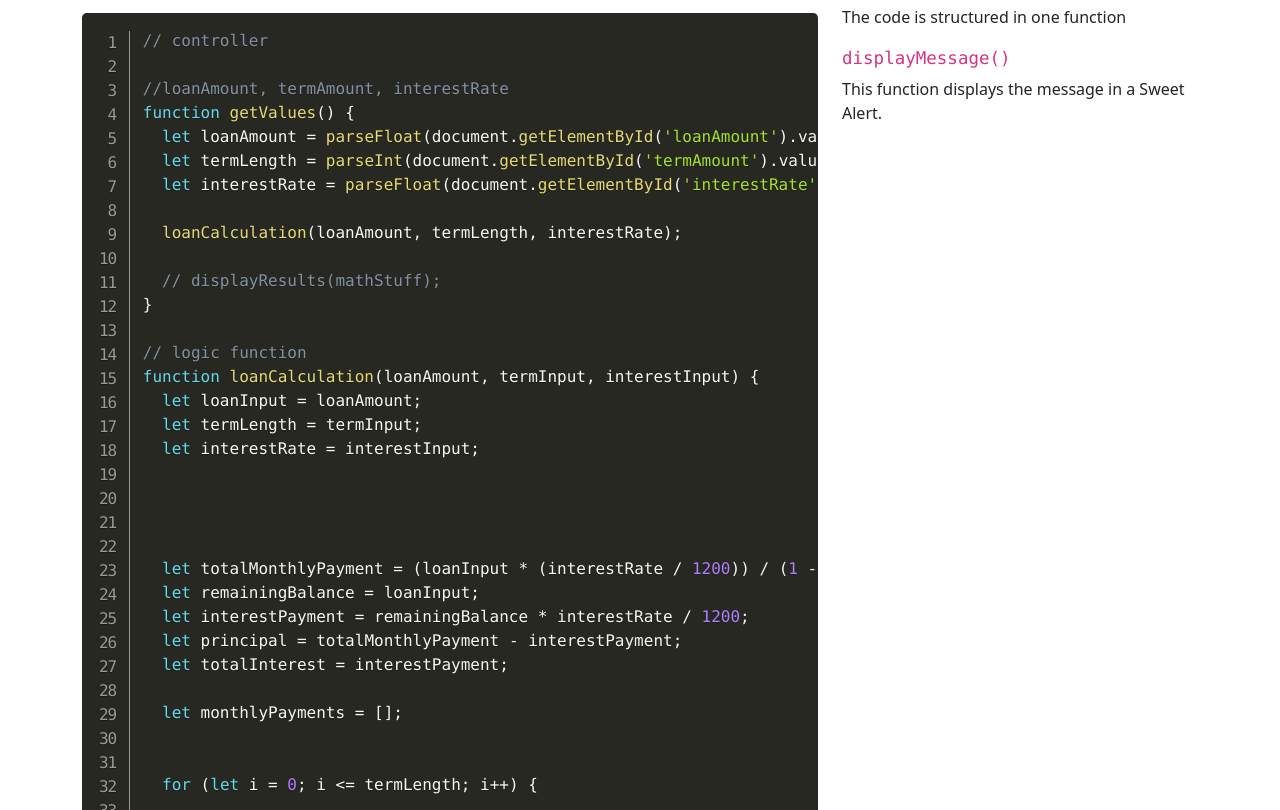
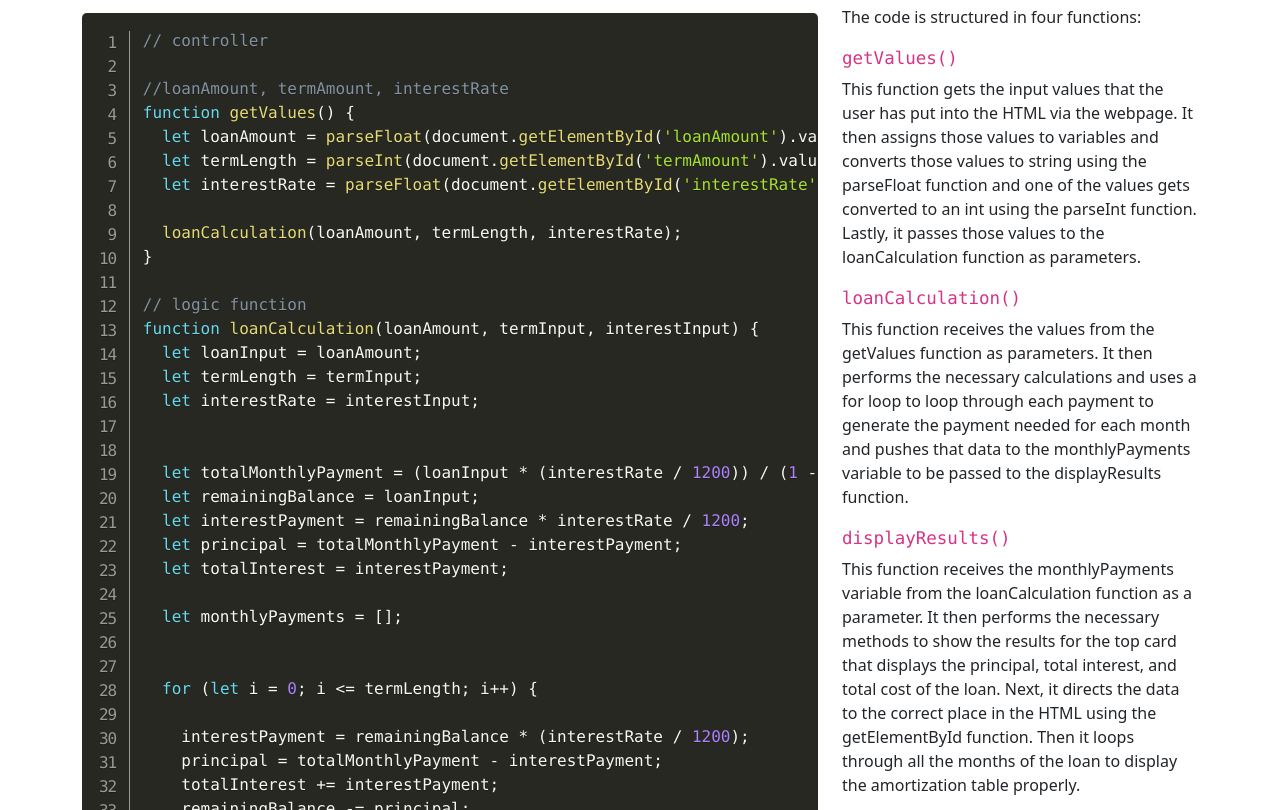
Before and after one commit to ryanpenley/mortgageCalcApp, a plain HTML site: page code.html in a window 1280 px wide. Shown: the part 139-949 px from the top of the page. Drawn offline with nearby package versions, Linux system fonts and the light colour scheme.

Commit message:
did code write up

```diff
--- a/code.html
+++ b/code.html
@@ -84,8 +84,6 @@
                               let interestRate = parseFloat(document.getElementById('interestRate').value);
 
                               loanCalculation(loanAmount, termLength, interestRate);
-
-                              // displayResults(mathStuff);
                             }
 
                             // logic function
@@ -93,8 +91,6 @@
                               let loanInput = loanAmount;
                               let termLength = termInput;
                               let interestRate = interestInput;
-
-
 
 
                               let totalMonthlyPayment = (loanInput * (interestRate / 1200)) / (1 - (1 + interestRate / 1200) ** -termLength);
@@ -171,10 +167,6 @@
                                 tableBody.appendChild(eventRow);
                               }
 
-                              // let totalInterest = loanPayments[loanPayments.length - 1].totalInterest;
-                              // let totalCost = totalInterest + principal;
-                              // let monthlyPayment = loanPayments[0].monthlyPayment
-
                               document.getElementById("MonthlyPaymentAmountDisplay").textContent = formatCurrency(loanPayments[0].payment);
 
                               document.getElementById("principal").textContent = formatCurrency(principalElementValue);
@@ -182,8 +174,6 @@
                               document.getElementById("totalInterestDisplay").textContent = formatCurrency(totalInterestElementValue);
 
                               document.getElementById("totalCostDisplay").textContent = formatCurrency(totalCostValue);
-
-
 
 
 
@@ -199,9 +189,33 @@
                 </div>
                 <!-- Code Description -->
                 <div class="col-12 col-lg-4">
-                    <p>The code is structured in one function</p>
-                    <h5><code>displayMessage()</code></h5>
-                    <p>This function displays the message in a Sweet Alert.</p>
+                    <p>The code is structured in four functions:</p>
+                    <h5><code>getValues()</code></h5>
+                    <p>
+                        This function gets the input values that the user has put into the HTML via the webpage.
+                        It then assigns those values to variables and converts those values to string using the
+                        parseFloat function and one of the values gets converted to an int using the parseInt function.
+                        Lastly, it passes those values to the loanCalculation function as parameters.
+                    </p>
+                    <h5><code>loanCalculation()</code></h5>
+                    <p>
+                        This function receives the values from the getValues function as parameters.
+                        It then performs the necessary calculations and uses a for loop to loop through
+                        each payment to generate the payment needed for each month and pushes that data
+                        to the monthlyPayments variable to be passed to the displayResults function.
+                    </p>
+                    <h5><code>displayResults()</code></h5>
+                    <p>
+                        This function receives the monthlyPayments variable from the loanCalculation function
+                        as a parameter. It then performs the necessary methods to show the results for the top
+                        card that displays the principal, total interest, and total cost of the loan. Next, it
+                        directs the data to the correct place in the HTML using the getElementById function.
+                        Then it loops through all the months of the loan to display the amortization table properly.
+                    </p>
+                    <h5><code>formatCurrency()</code></h5>
+                    <p>
+                        This small function formats the currency to use the US dollar.
+                    </p>
                 </div>
             </div>
         </main>
@@ -216,9 +230,12 @@
                         <img src="/img/RPWhite logo - no background.svg" height="60">
                     </div>
                     <div class="col text-center text-lg-center">
-                        <a href="https://www.linkedin.com/in/ryan-penley-459892102/" target="_blank" class="socialicons"><i class="bi bi-linkedin"></i></a>
-                        <a href="https://twitter.com/ryanpenleydev" target="_blank" class="socialicons"><i class="bi bi-twitter"></i></a>
-                        <a href="https://github.com/ryanpenley?tab=repositories" target="_blank" class="socialicons"><i class="bi bi-github"></i></a>
+                        <a href="https://www.linkedin.com/in/ryan-penley-459892102/" target="_blank"
+                            class="socialicons"><i class="bi bi-linkedin"></i></a>
+                        <a href="https://twitter.com/ryanpenleydev" target="_blank" class="socialicons"><i
+                                class="bi bi-twitter"></i></a>
+                        <a href="https://github.com/ryanpenley?tab=repositories" target="_blank" class="socialicons"><i
+                                class="bi bi-github"></i></a>
                     </div>
                 </div>
             </div>
--- a/js/site.js
+++ b/js/site.js
@@ -7,8 +7,6 @@ function getValues() {
   let interestRate = parseFloat(document.getElementById('interestRate').value);
 
   loanCalculation(loanAmount, termLength, interestRate);
-
-  // displayResults(mathStuff);
 }
 
 // logic function
```
